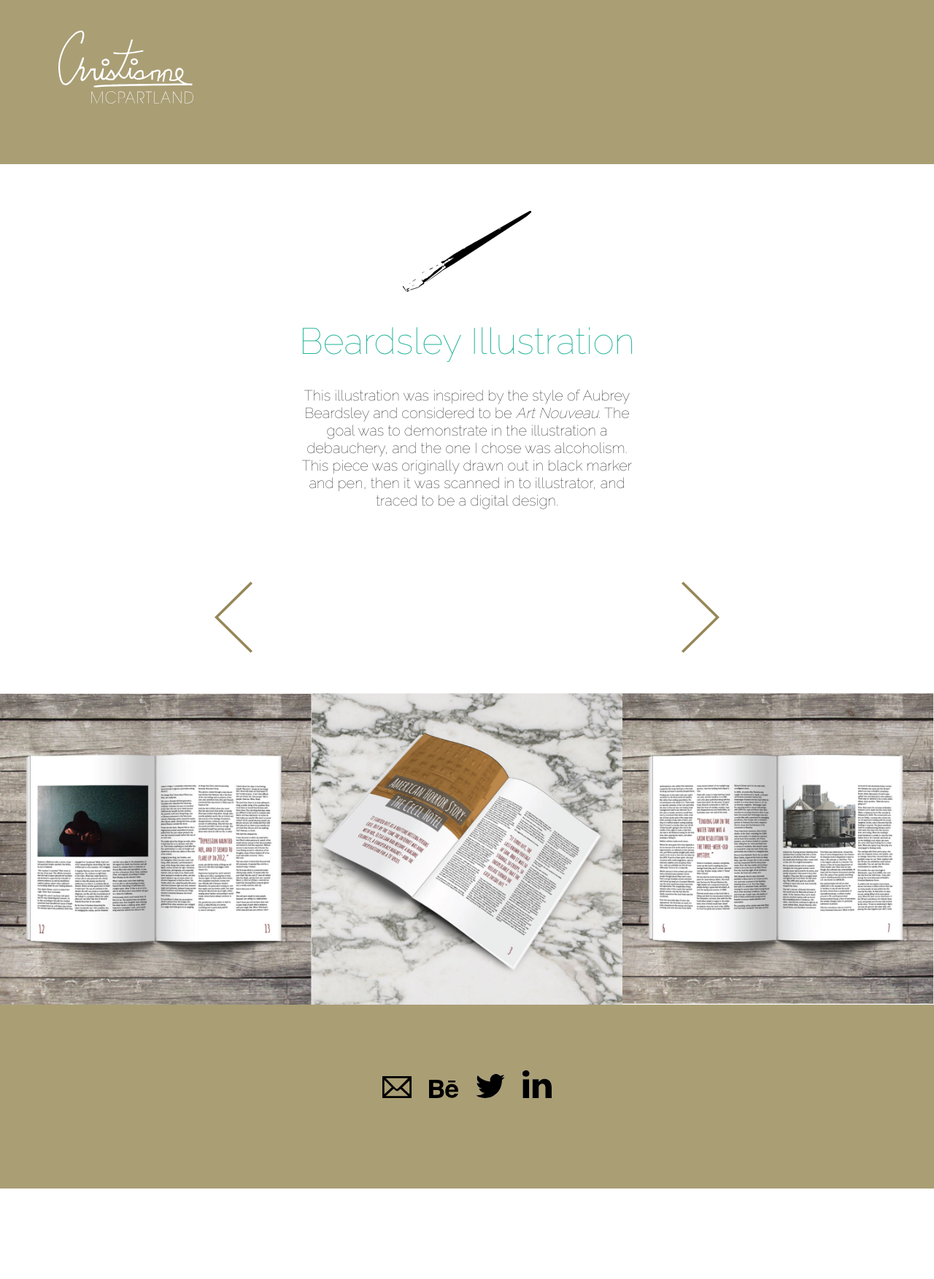
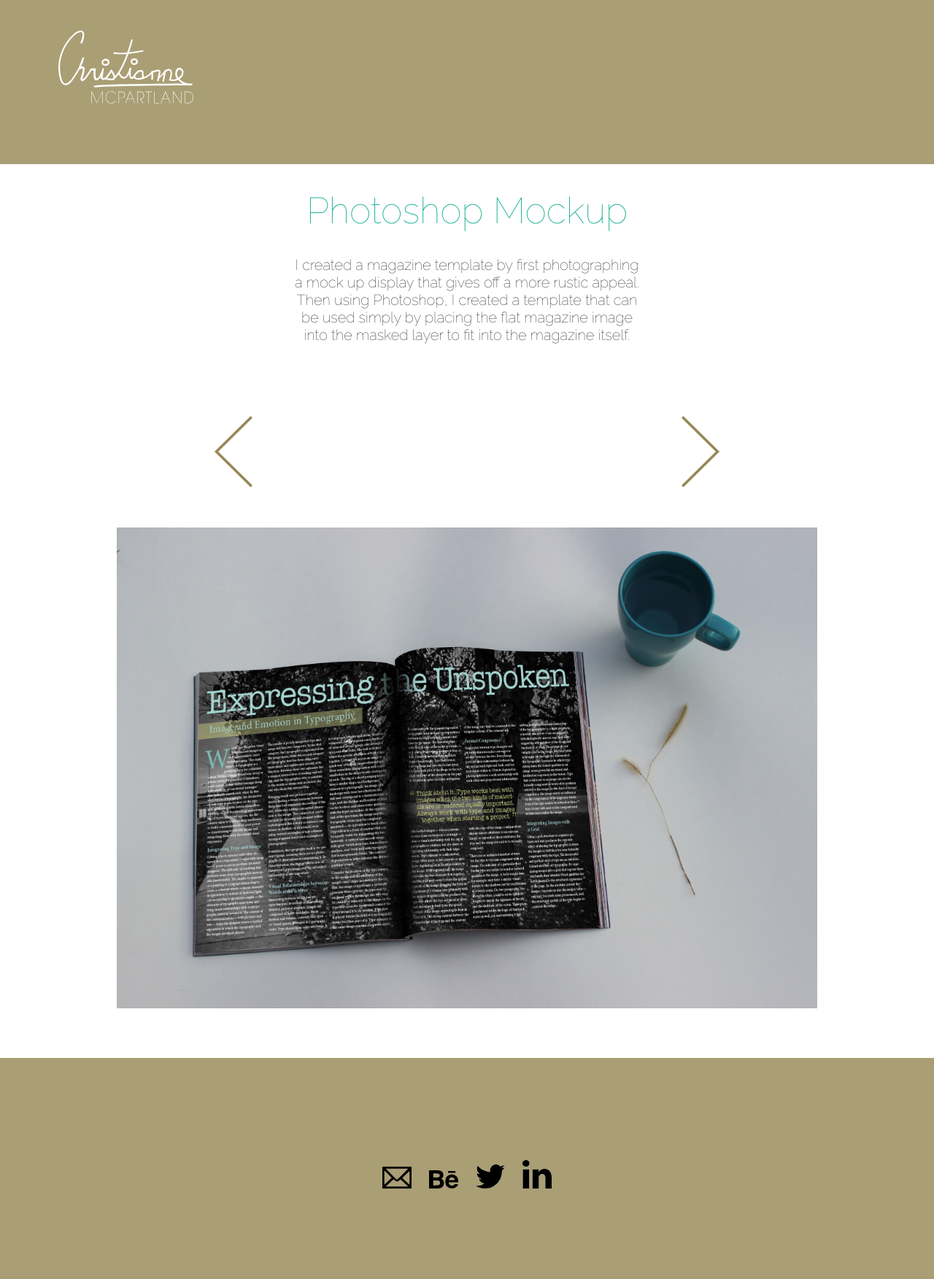
Before and after one commit to christianne-mcpartland/portfolio, a Jekyll site: the page built from piece_four.html, in a window 1280 px wide. Shown: the whole page at 73% size. Built offline with Jekyll 4.4.1, drawn with Linux system fonts in a browser that asks for light colours; before the commit the page ends 1629 px from its top, so only the background shows below that.

Commit message:
adding content and switching content

```diff
--- a/css/main.css
+++ b/css/main.css
@@ -187,6 +187,24 @@
     width: 100%;
 }
 
+@media only screen and (min-width: 15em) {
+
+    .arrows {
+        width: 50.0000%;
+        display: inline-block;
+        float: left;
+        height: 6em;
+        padding-top: 0.5em;
+        padding-bottom: 1.5em;
+    }
+
+    .isometric {
+        width: 100%;
+    }
+
+
+}
+
 @media only screen and (min-width: 20em) {
 
     p {
@@ -194,7 +212,9 @@
         font-size: 15px;
         font-weight: 300;
         padding-right: 1em;
+        padding-left: 1em;
         padding-bottom: 60px;
+
     }
 
     .beardsley {
@@ -211,6 +231,10 @@
         height: 7em;
         padding-top: 0.5em;
         padding-bottom: 1.5em;
+    }
+
+    .isometric {
+        width: 100%;
     }
 
 }
@@ -248,6 +272,10 @@
         width: 100%;
         display: inline-block;
         float: left;
+    }
+
+    .isometric {
+        width: 100%;
     }
 
 }
@@ -295,6 +323,13 @@
         padding-left: 10em;
         padding-right: 10em;
         padding-bottom: 50px;
+    }
+
+    .isometric {
+        width: 100%;
+        padding-left: 10em;
+        padding-right: 10em;
+        padding-bottom: 4em;
     }
 }
 
@@ -363,6 +398,9 @@
 
     .isometric {
         width: 100%;
+        padding-left: 10em;
+        padding-right: 10em;
+        padding-bottom: 4em;
     }
 
 }
--- a/piece_four.html
+++ b/piece_four.html
@@ -2,17 +2,11 @@
 layout: default
 ---
 
-<img class="oatlogo" src="{{site.baseurl}}/images/paintbrush.svg">
+<h1>Photoshop Mockup</h1>
 
-<h1>Beardsley Illustration</h1>
+<p>I created a magazine template by first photographing a mock up display that gives off a more rustic appeal. Then using Photoshop, I created a template that can be used simply by placing the flat magazine image into the masked layer to fit into the magazine itself. </p>
 
-<p>This illustration was inspired by the style of Aubrey Beardsley and considered to be <em>Art Nouveau</em>. The goal was to demonstrate in the illustration a debauchery, and the one I chose was alcoholism. This piece was originally drawn out in black marker and pen, then it was scanned in to illustrator, and traced to be a digital design. </p>
+<a href="{{site.baseurl}}/piece_four"><img class="arrows" src="{{site.baseurl}}/images/back-arrow-01.svg"></a>
+<a href="{{site.baseurl}}/piece_five"><img class="arrows" src="{{site.baseurl}}/images/forward-arrow-02.svg"></a>
 
-<a href="{{site.baseurl}}/piece_three"><img class="arrows" src="{{site.baseurl}}/images/back-arrow-01.svg"></a>
-<a href="{{site.baseurl}}/piece_six"><img class="arrows" src="{{site.baseurl}}/images/forward-arrow-02.svg"></a>
-
-<img class="portimg" src="{{site.baseurl}}/images/page-layout-mag-one.jpg" alt="wild oat branding photo">
-
-<img class="portimg" src="{{site.baseurl}}/images/page-layout-mag-two.jpg" alt="wild oat branding photo">
-
-<img class="portimg" src="{{site.baseurl}}/images/page-image-layout.jpg" alt="wild oat branding photo">
+<img class="isometric" src="{{site.baseurl}}/images/4-magazine.jpg" alt="wild oat branding photo">
```
Also changed, not shown: piece_six.html (+6 -4 lines), images/4-magazine.jpg (added).
